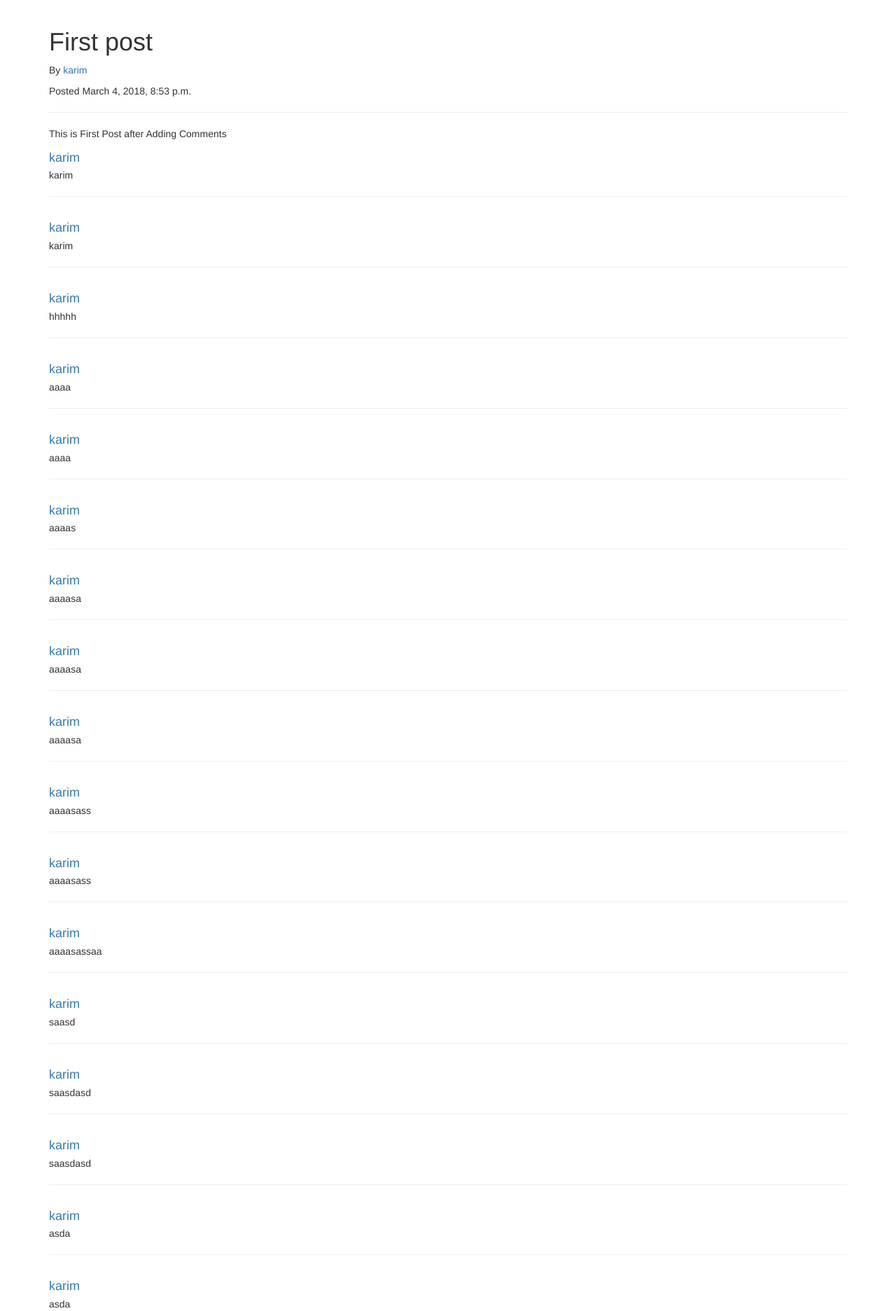
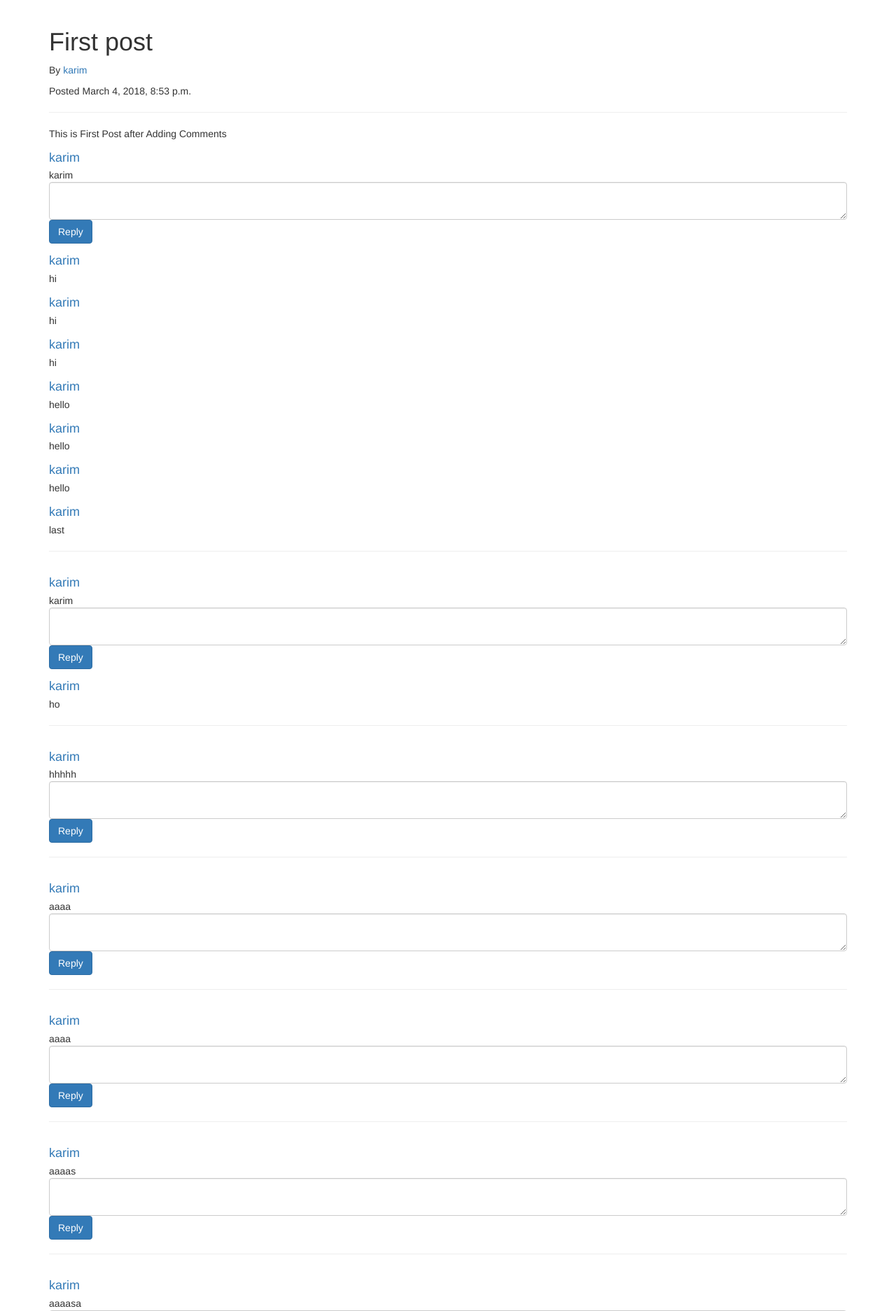
Before and after one commit to KarimMokhtar/Articles-Website-V2, a Django app: page /Articles/5 in a window 1280 px wide. Shown: the part 52-1925 px from the top of the page at 70% size. Run offline with Django 3.2, Linux system fonts and the light colour scheme; data comes from the database, SQL or seed files in the repository; both versions use the stored data as it was after the commit; some libraries are stand-ins or nearby versions.

Commit message:
replies now working well, redirct issue solved

```diff
--- a/Articles/templates/Articles/post/details.html
+++ b/Articles/templates/Articles/post/details.html
@@ -24,7 +24,7 @@
 
                     <form method='POST' action = "{% url 'Articles:Pedit' post.id %}" >
                         {% csrf_token %}
-                        <input type='submit' value='Edit' class="btn btn-primary" />
+                        <input type='submit' value='Edit' class="btn btn-primary pull-left" />
                     </form>
                     <form method='POST' action = "{% url 'Articles:Pdelete' post.id %}" >
                         {% csrf_token %}
@@ -54,28 +54,38 @@
                     </h4>
                     {{comment.body}}
 
-                    <hr>
+
                     <!-- Nested Comment -->
+                    <form method='POST' action = "{% url 'Articles:Rstore' comment.id %}" >
+                        {% csrf_token %}
+                        <textarea class="form-control" name="body"> </textarea>
+                        <input type='submit' value='Reply' class="btn btn-primary" />
+                    </form>
 
 
 
+                    {% for reply in comment.reply_set.all %}
+
+                        <div  class="media">
+                            <div class="media-body">
+                                <h4 class="media-heading">
+                                    <a href="#">{{reply.Author.username}}</a>
+                                </h4>
+                                {{reply.body}}
+                            </div>
+
+                        </div>
+
+
+                    {% endfor %}
                     <!-- End Nested Comment -->
-
+                    <hr>
                     </div>
                 </div>
 
-
             {% endfor %}
 
-
-
-
-
         </div>
-
-
-
-
 
 
     <script src="{% static 'Articles/jquery.js' %}"></script>
--- a/Articles/views.py
+++ b/Articles/views.py
@@ -1,7 +1,8 @@
 from django.shortcuts import get_object_or_404, render, redirect
-from django.http import HttpResponse
+from django.http import HttpResponse, HttpResponseRedirect
 from .models import Post, Category, Comment, Reply
 from datetime import datetime
+from django.urls import reverse
 
 # Create your views here.
 
@@ -108,7 +109,8 @@ def Pdelete(request, post_id):
 
         p = Post.objects.get(pk=post_id)
         p.delete()
-        return redirect('/Articles')
+
+        return HttpResponseRedirect(reverse('Articles'))
 
     else:
         return HttpResponse("Sorry you aren't allowed.")
@@ -132,7 +134,7 @@ def Cstore(request, post_id):
 
         c.save()
 
-        return render(request,'Articles/post/details.html',{"post":c.post})
+        return HttpResponseRedirect(reverse('Articles:Pshow', args=(c.post.id,)))
 
     else:
         return HttpResponse("Sorry you aren't allowed.")
@@ -155,7 +157,7 @@ def Rstore(request, comment_id):
 
         r.save()
 
-        return render(request,'Articles/post/details.html',{"post":r.comment.post})
+        return HttpResponseRedirect(reverse('Articles:Pshow', args=(r.comment.post.id,)))
 
     else:
         return HttpResponse("Sorry you aren't allowed.")
```
Also changed, not shown: db.sqlite3.
